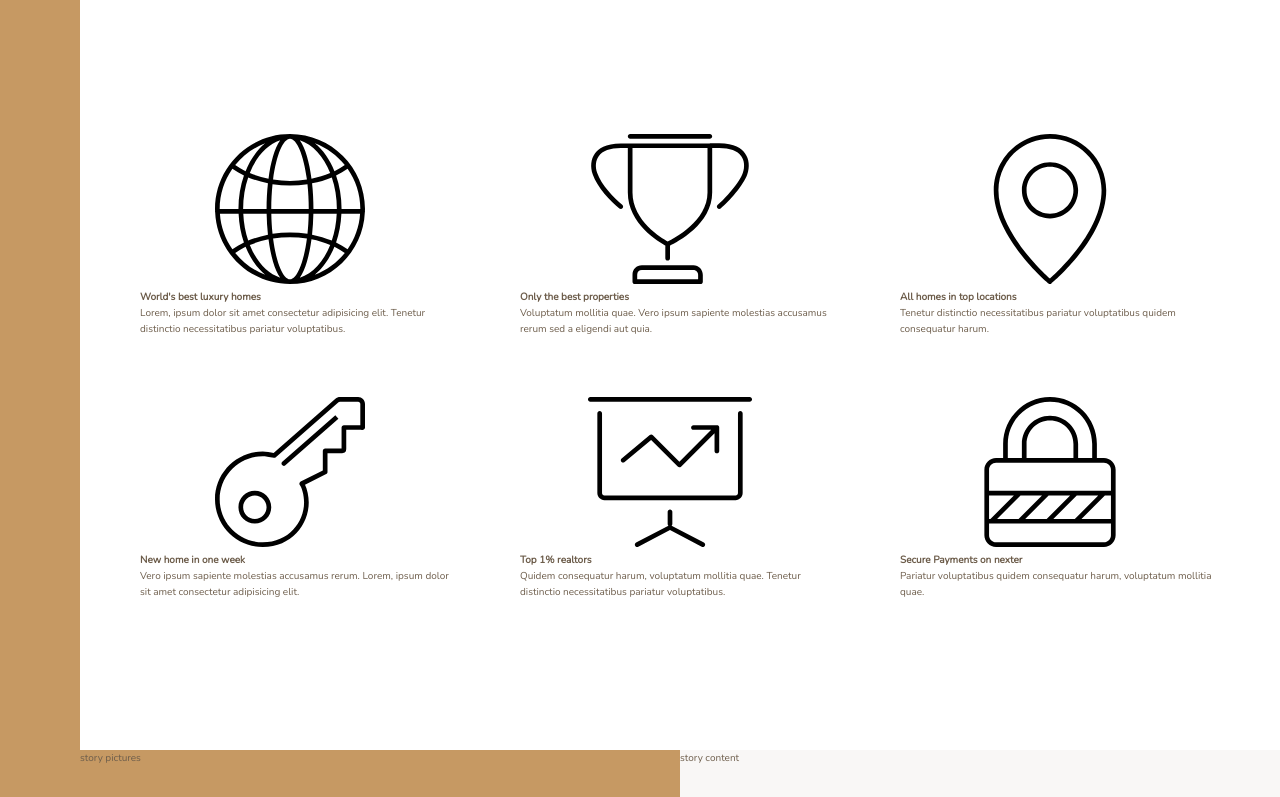
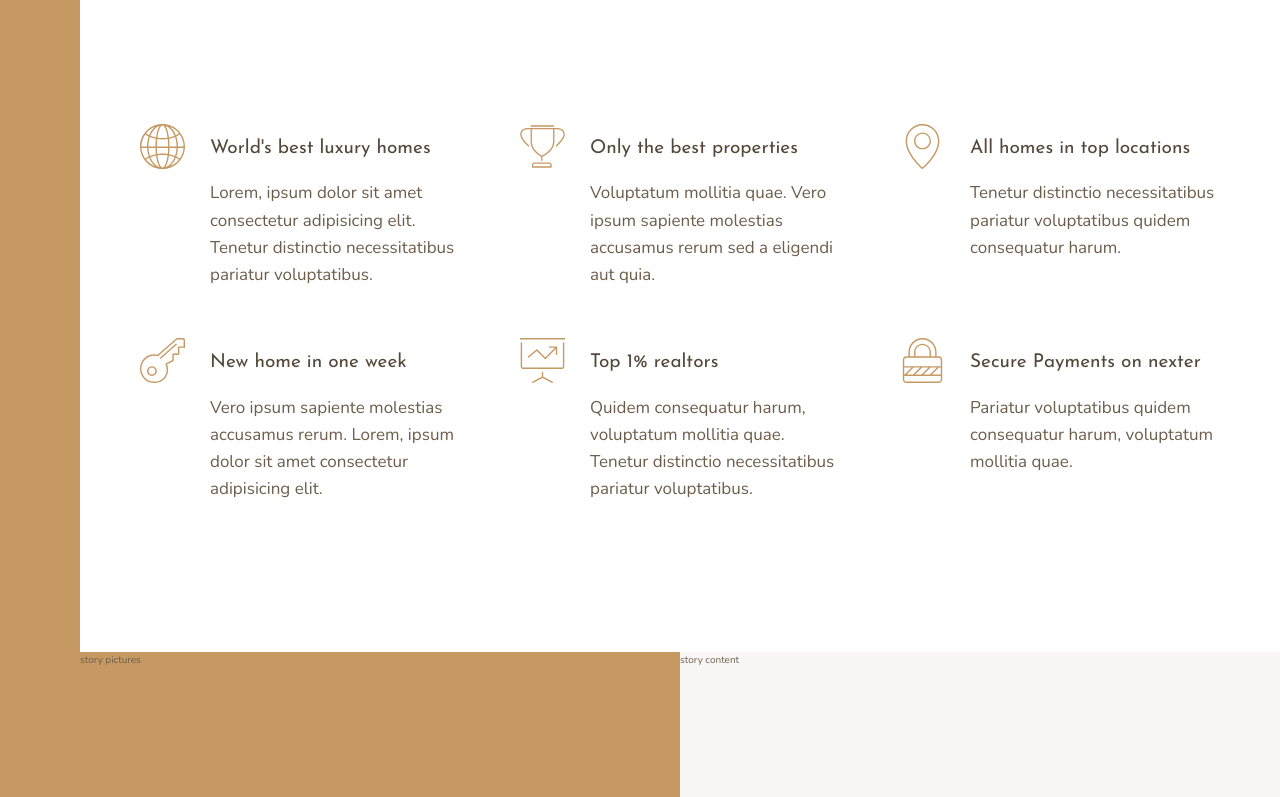
Before and after one commit to HaseebMurtaza/Nexter, a website: page index.html in a window 1280 px wide. Shown: the part 656-1453 px from the top of the page. Drawn offline with nearby package versions, Linux system fonts and the light colour scheme.

Commit message:
Built the features section

```diff
--- a/index.html
+++ b/index.html
@@ -26,7 +26,7 @@
         <svg class="feature__icon">
           <use xlink:href="img/sprite.svg#icon-global" />
         </svg>
-        <h4 class="heading-4">World's best luxury homes</h4>
+        <h4 class="heading-4 heading-4--dark">World's best luxury homes</h4>
         <p class="feature__text">Lorem, ipsum dolor sit amet consectetur adipisicing elit. Tenetur distinctio necessitatibus pariatur voluptatibus.</p>
       </div>
 
@@ -34,7 +34,7 @@
         <svg class="feature__icon">
           <use xlink:href="img/sprite.svg#icon-trophy" />
         </svg>
-        <h4 class="heading-4">Only the best properties</h4>
+        <h4 class="heading-4 heading-4--dark">Only the best properties</h4>
         <p class="feature__text">Voluptatum mollitia quae. Vero ipsum sapiente molestias accusamus rerum sed a eligendi aut quia.</p>
       </div>
 
@@ -42,7 +42,7 @@
         <svg class="feature__icon">
           <use xlink:href="img/sprite.svg#icon-map-pin" />
         </svg>
-        <h4 class="heading-4">All homes in top locations</h4>
+        <h4 class="heading-4 heading-4--dark">All homes in top locations</h4>
         <p class="feature__text">
           Tenetur distinctio necessitatibus pariatur voluptatibus quidem consequatur harum.</p>
       </div>
@@ -51,7 +51,7 @@
         <svg class="feature__icon">
           <use xlink:href="img/sprite.svg#icon-key" />
         </svg>
-        <h4 class="heading-4">New home in one week</h4>
+        <h4 class="heading-4 heading-4--dark">New home in one week</h4>
         <p class="feature__text">Vero ipsum sapiente molestias accusamus rerum. Lorem, ipsum dolor sit amet consectetur adipisicing elit.</p>
       </div>
 
@@ -59,7 +59,7 @@
         <svg class="feature__icon">
           <use xlink:href="img/sprite.svg#icon-presentation" />
         </svg>
-        <h4 class="heading-4">Top 1% realtors</h4>
+        <h4 class="heading-4 heading-4--dark">Top 1% realtors</h4>
         <p class="feature__text">Quidem consequatur harum, voluptatum mollitia quae. Tenetur distinctio necessitatibus pariatur voluptatibus.</p>
       </div>
 
@@ -67,7 +67,7 @@
         <svg class="feature__icon">
           <use xlink:href="img/sprite.svg#icon-lock" />
         </svg>
-        <h4 class="heading-4">Secure Payments on nexter</h4>
+        <h4 class="heading-4 heading-4--dark">Secure Payments on nexter</h4>
         <p class="feature__text">Pariatur voluptatibus quidem consequatur harum, voluptatum mollitia quae.</p>
       </div>
     </section>
--- a/sass/_features.scss
+++ b/sass/_features.scss
@@ -4,6 +4,26 @@
   margin: 15rem 0;
 
   display: grid;
-  grid-template-columns: repeat(3, 1fr);
+  grid-template-columns: repeat(auto-fit, minmax(25rem, 1fr));
   grid-gap: 6rem;
+  align-items: start;
 }
+
+.feature {
+  display: grid;
+  grid-template-columns: min-content 1fr;
+  row-gap: 1.5rem;
+  column-gap: 2.5rem;
+
+  &__icon {
+    fill: $color-primary;
+    width: 4.5rem;
+    height: 4.5rem;
+    grid-row: 1 / span 2;
+    transform: translateY(-1rem);
+  }
+
+  &__text {
+    font-size: 1.7rem;
+  }
+}
--- a/sass/_typography.scss
+++ b/sass/_typography.scss
@@ -0,0 +1,29 @@
+%heading {
+  font-family: $font-display;
+  font-weight: 400;
+}
+
+.heading-1 {
+  @extend %heading;
+}
+
+.heading-2 {
+  @extend %heading;
+}
+
+.heading-3 {
+  @extend %heading;
+}
+
+.heading-4 {
+  @extend %heading;
+  font-size: 1.9rem;
+
+  &--light {
+    color: $color-grey-light-1;
+  }
+
+  &--dark {
+    color: $color-grey-dark-1;
+  }
+}
```
Also changed, not shown: css/style.css.
